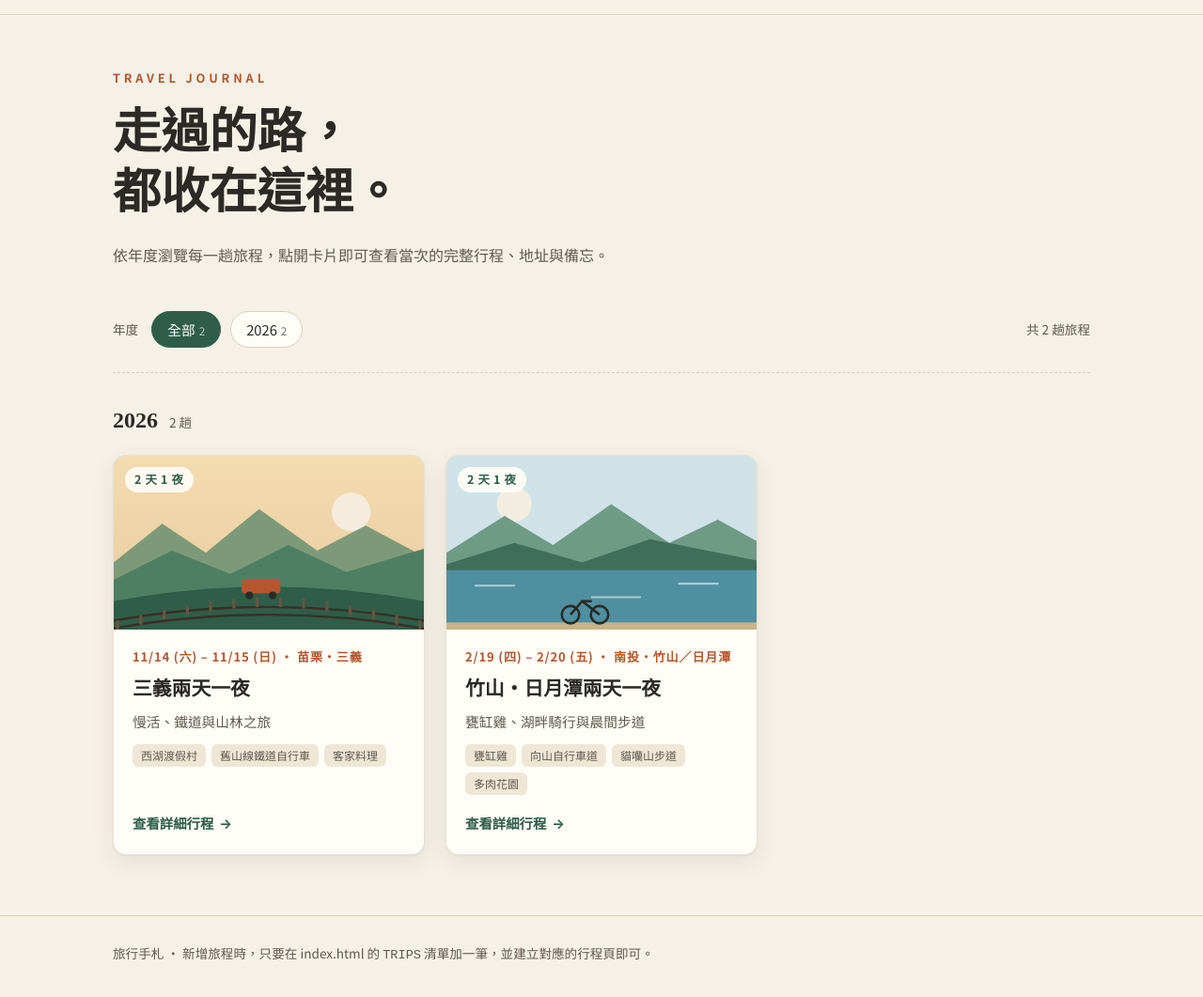
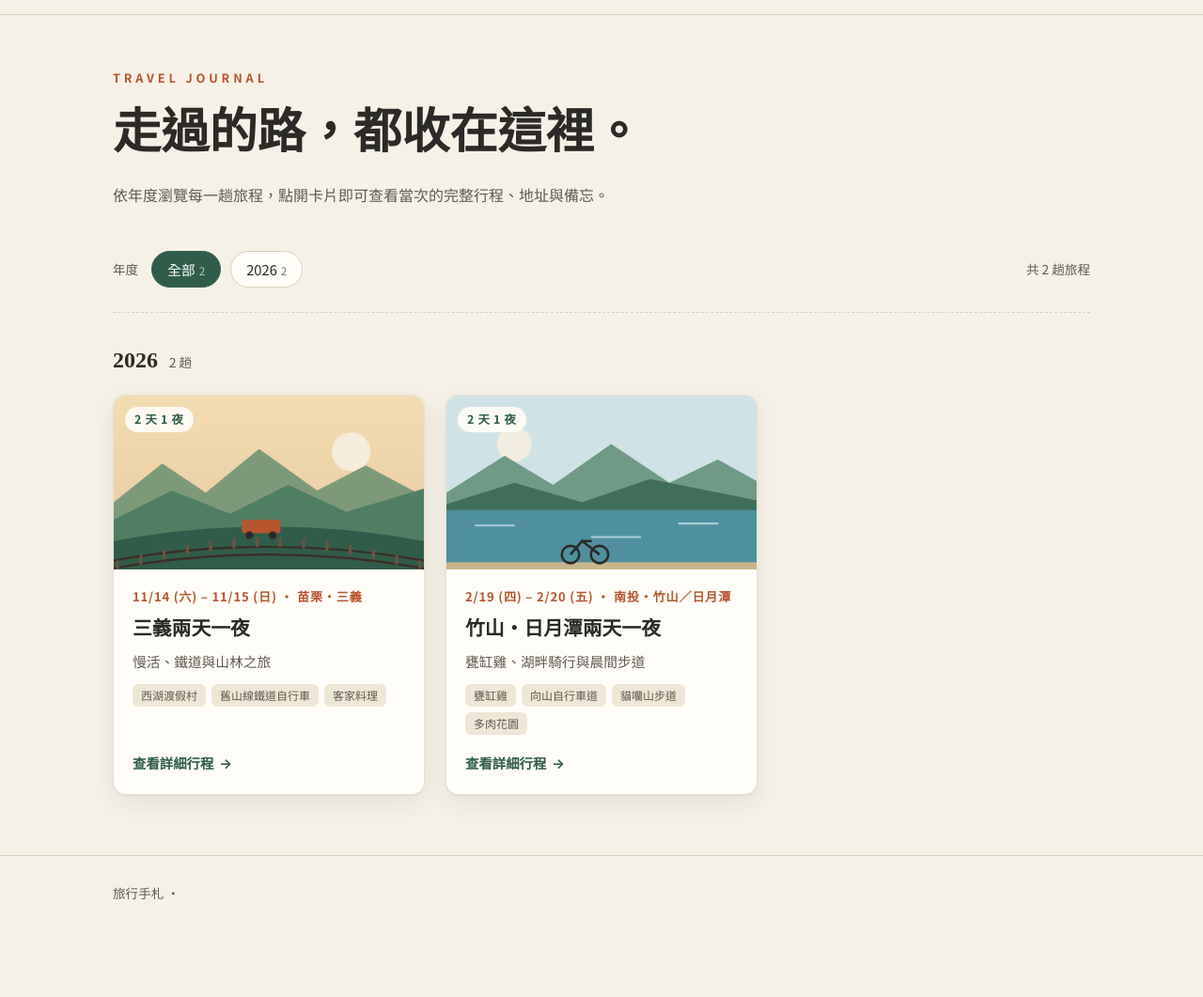
Before and after one commit to lovehlead-git/TravelPlan, a plain HTML site: page index.html in a window 1280 px wide. Shown: the part 49-1110 px from the top of the page at 94% size. After the commit the page ends 1051 px from the top, so only its background shows below. Drawn offline with Linux system fonts and the light colour scheme.

Commit message:
Update index.html

```diff
--- a/index.html
+++ b/index.html
@@ -24,7 +24,7 @@
 <main class="wrap">
   <section class="home-hero">
     <div class="eyebrow">TRAVEL JOURNAL</div>
-    <h1>走過的路，<br>都收在這裡。</h1>
+    <h1>走過的路，都收在這裡。</h1>
     <p>依年度瀏覽每一趟旅程，點開卡片即可查看當次的完整行程、地址與備忘。</p>
   </section>
 
@@ -38,7 +38,7 @@
 </main>
 
 <footer class="site-foot">
-  <div class="wrap">旅行手札 · 新增旅程時，只要在 index.html 的 <code>TRIPS</code> 清單加一筆，並建立對應的行程頁即可。</div>
+  <div class="wrap">旅行手札 · </div>
 </footer>
 
 <script>
```
